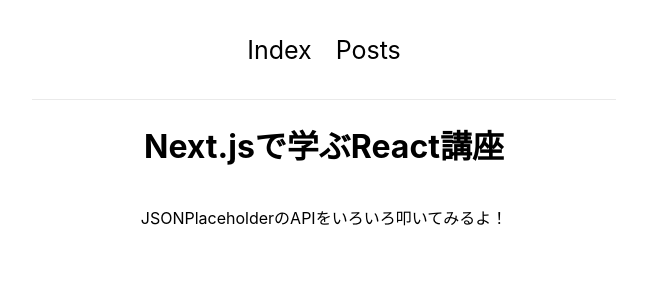
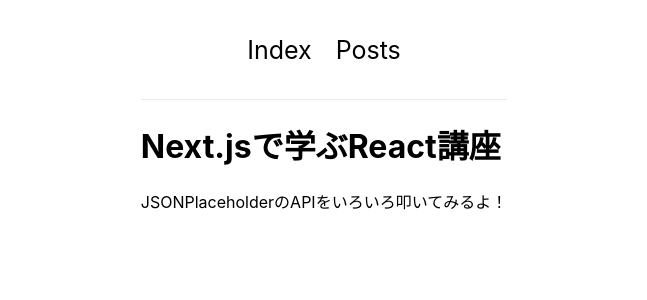
Before and after one commit to hiroka1642/study-react, a Next.js app: page / in a window 1280 px wide. Shown: the top 300 px of the page, without its empty margins (316-963 px from the left). Built offline with nearby package versions, Linux system fonts and the light colour scheme.

Commit message:
🎨 Layoutをコンポーネントを使ってまとめた

```diff
--- /dev/null
+++ b/src/components/Layout/Index.jsx
@@ -0,0 +1,5 @@
+import classes from "src/components/Layout/Layout.module.css";
+
+export const Layout = (props) => {
+  return <div className={classes.container}>{props.children}</div>;
+};
--- a/src/pages/_app.jsx
+++ b/src/pages/_app.jsx
@@ -1,5 +1,6 @@
 import "src/styles/globals.css";
 import Head from "next/head";
+import { Layout } from "src/components/Layout/Index";
 
 const MyApp = ({ Component, pageProps }) => {
   return (
@@ -8,7 +9,9 @@
         <link rel="icon" href="/favicon.ico" />
       </Head>
 
-      <Component {...pageProps} />
+      <Layout>
+        <Component {...pageProps} />
+      </Layout>
     </>
   );
 };
--- a/src/pages/index.jsx
+++ b/src/pages/index.jsx
@@ -1,11 +1,9 @@
 import Head from "next/head";
 import { Header } from "src/components/Header";
-import styles from "src/styles/Home.module.css";
 
 const Index = () => {
-
   return (
-    <div className={styles.container}>
+    <div>
       <Head>
         <title>Index Page</title>
       </Head>
--- a/src/pages/posts/[id]/index.jsx
+++ b/src/pages/posts/[id]/index.jsx
@@ -4,7 +4,7 @@
 
 const PostsId = () => {
   return (
-    <div className={styles.container}>
+    <div>
       <Header />
       <Post />
     </div>
--- a/src/pages/posts/index.jsx
+++ b/src/pages/posts/index.jsx
@@ -1,11 +1,10 @@
 import Head from "next/head";
-import styles from "src/styles/Home.module.css";
 import { Header } from "src/components/Header";
 import { Posts as PostsComponent } from "src/components/Posts";
 
 const Posts = () => {
   return (
-    <div className={styles.container}>
+    <div>
       <Head>
         <title>Index Page</title>
       </Head>
```
Also changed, not shown: src/components/Layout/Layout.module.css (renamed from src/styles/Home.module.css).
